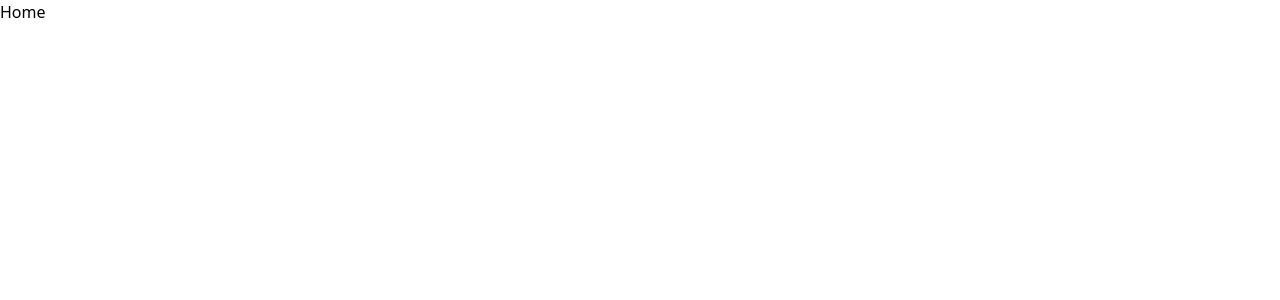
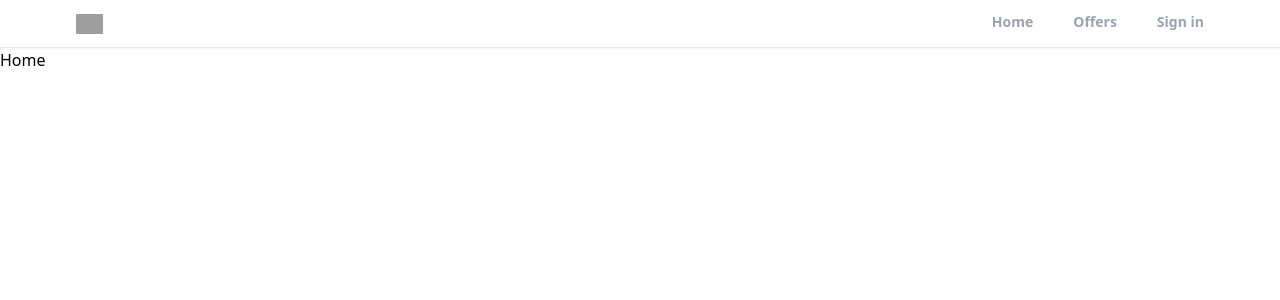
Before and after one commit to AlbertAdekanye/Realtor-Clone, a React (Create React App) app: page / in a window 1280 px wide. Shown: the top 300 px of the page. Built offline with nearby package versions, Linux system fonts and the light colour scheme; grey boxes are pictures that could not be loaded.

Commit message:
create the header component

```diff
--- a/src/App.js
+++ b/src/App.js
@@ -6,11 +6,15 @@ import SignIn from './pages/SignIn';
 import SignUp from './pages/SignUp';
 import Profile from './pages/Profile';
 import ForgotPassword from './pages/ForgotPassword';
+import Header from './components/Header';
+
+
 
 function App() {
   return (
     <div>
       <Router>
+        <Header />
         <Routes>
           <Route path='/' element={<Home />} />
           <Route path='/offers' element={<Offers />} />
--- /dev/null
+++ b/src/components/Header.jsx
@@ -0,0 +1,32 @@
+import React from 'react'
+import { useLocation, useNavigate } from 'react-router-dom'
+
+export default function Header() {
+  const location = useLocation();
+  const navigate = useNavigate();
+  function pathMathRoute(Route) {
+    if(Route === location.pathname) {
+      return true
+    }
+  }
+  return (
+    <div className='bg-white border-b shadow-sm sticky top-0 z-50'>
+      <header className='flex justify-between items-center px-3 max-w-6xl mx-auto'>
+        <div>
+            <img src="https://static.rdc.moveaws.com/images/logos/rdc-logo-default.svg" alt="logo" className='h-5 cursor-pointer'
+            onClick={() => navigate("/")}
+            />
+        </div>
+
+        {/* menu */}
+        <div>
+            <ul className='flex space-x-10'>
+                <li className={`cursor-pointer py-3 text-sm font-semibold text-gray-400 border-b-[3px] border-b-transparent ${pathMathRoute("/") && "text-black border-b-red-500"}`} onClick={() => navigate("/")}>Home</li>
+                <li className={`cursor-pointer py-3 text-sm font-semibold text-gray-400 border-b-[3px] border-b-transparent ${pathMathRoute("/offers") && "text-black border-b-red-500"}`} onClick={() => navigate("/offers")}>Offers</li>
+                <li className={`cursor-pointer py-3 text-sm font-semibold text-gray-400 border-b-[3px] border-b-transparent ${pathMathRoute("/sign-in") && "text-black border-b-red-500"}`} onClick={() => navigate("/sign-in")}>Sign in</li>
+            </ul>
+        </div>
+      </header>
+    </div>
+  )
+}
```
